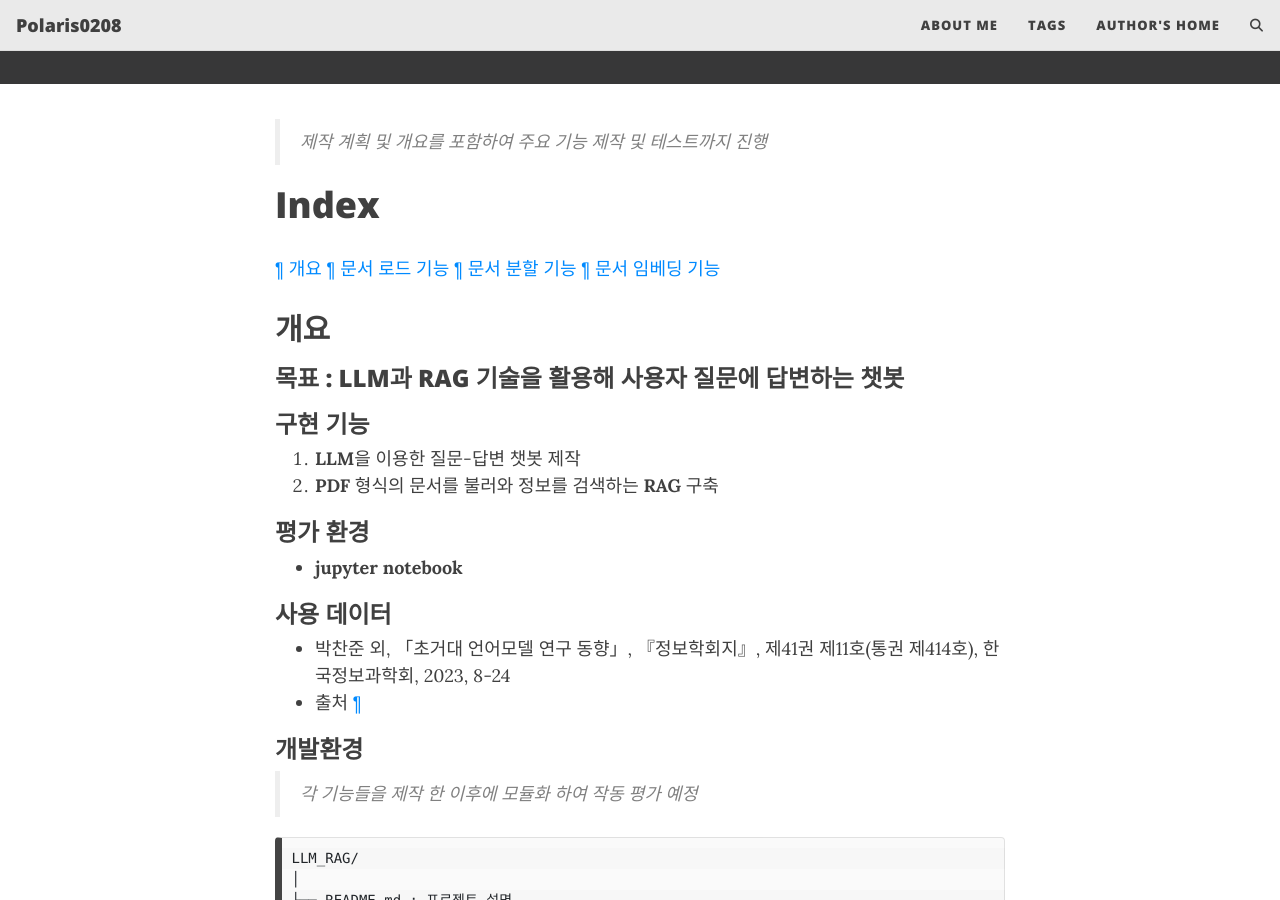
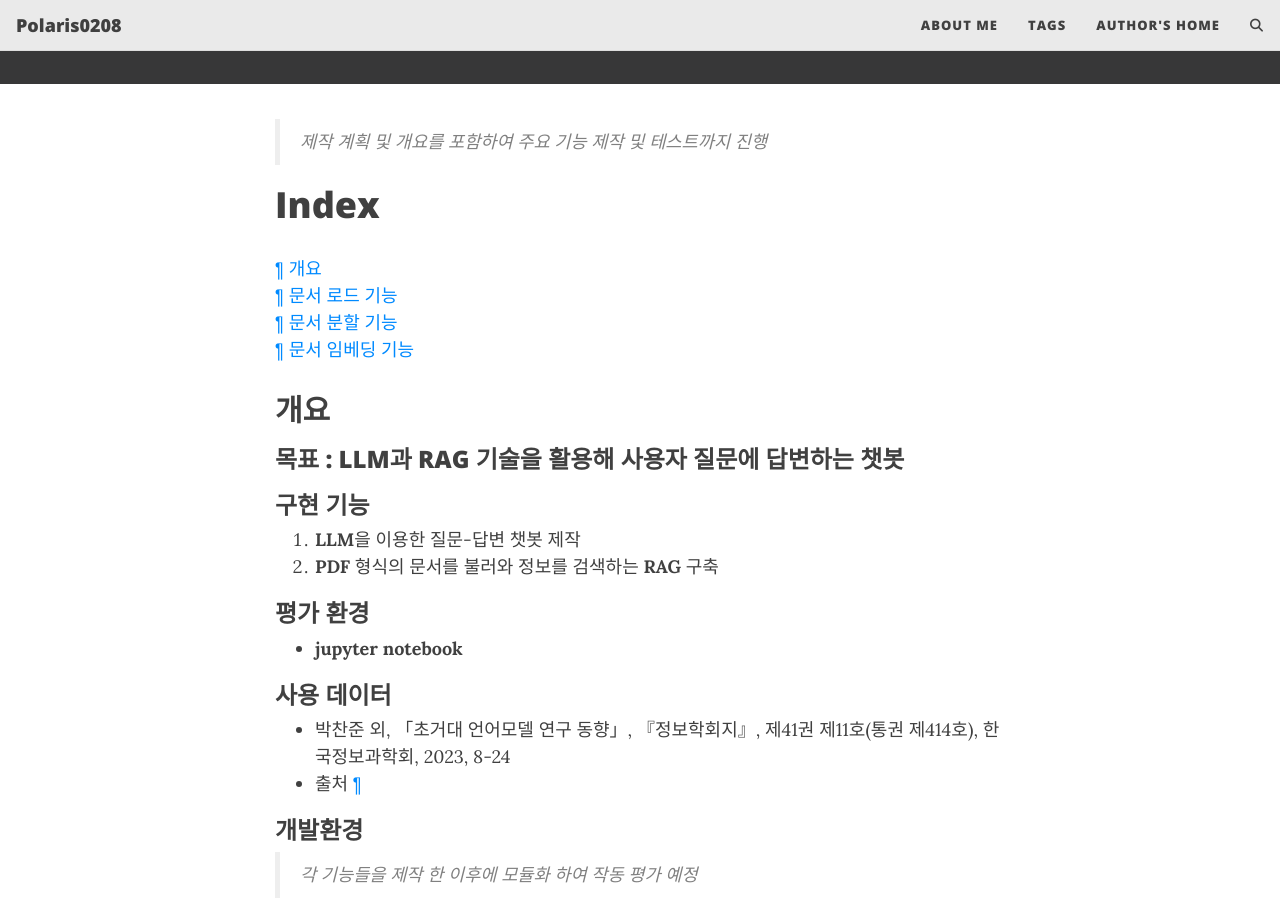
Before and after one commit to polaris0208/polaris0208.github.io, a Jekyll site: the page built from _posts/2024-11-14-LLM-RAG-Chatbot-1.md, in a window 1280 px wide and 900 px high, scrolled down 541 px. Built offline with Jekyll 4.4.1, drawn with Linux system fonts in a browser that asks for light colours; comment, search, counter and statistics services are not loaded.

```diff
--- a/_posts/2024-11-14-LLM-RAG-Chatbot-1.md
+++ b/_posts/2024-11-14-LLM-RAG-Chatbot-1.md
@@ -13,9 +13,9 @@ author: polaris0208
 
 # Index
 
-[¶ 개요](#개요)
-[¶ 문서 로드 기능](#문서-로드-기능)
-[¶ 문서 분할 기능](#문서-분할-기능)
+[¶ 개요](#개요)<br>
+[¶ 문서 로드 기능](#문서-로드-기능)<br>
+[¶ 문서 분할 기능](#문서-분할-기능)<br>
 [¶ 문서 임베딩 기능](#문서-임베딩-기능)
 
 ## 개요
```
